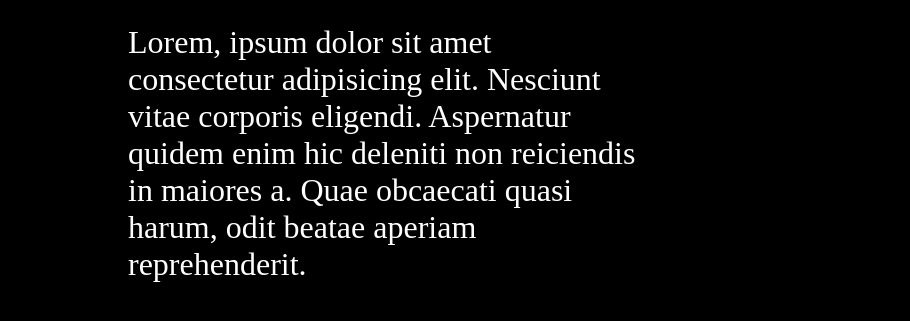
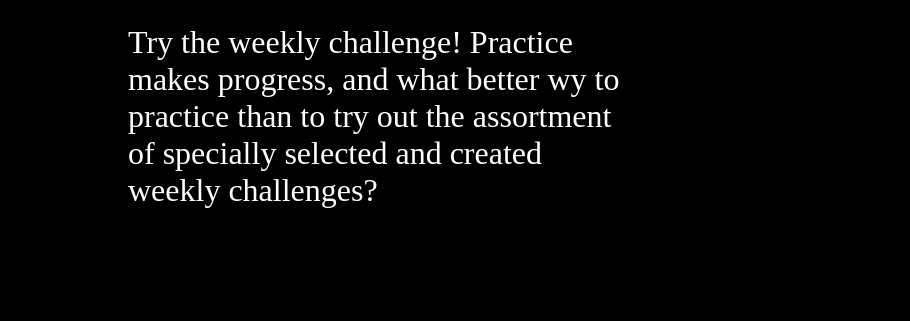
Before and after one commit to thelenzproject/thelenzproject.github.io, a plain HTML site: page weekly.html in a window 1280 px wide. Shown: the part 283-604 px from the top of the page, without its empty margins (0-910 px from the left). Drawn offline with Linux system fonts and the light colour scheme.

Commit message:
Add files via upload

```diff
--- a/weekly.html
+++ b/weekly.html
@@ -32,6 +32,6 @@
   <body>
   <h1>Weekly Challenge</h1>
   <a href="math.pdf" id="week">Click here to download the Weekly Challenge PDF</a>
-  <p>Lorem, ipsum dolor sit amet consectetur adipisicing elit. Nesciunt vitae corporis eligendi. Aspernatur quidem enim hic deleniti non reiciendis in maiores a. Quae obcaecati quasi harum, odit beatae aperiam reprehenderit.</p>
+  <p>Try the weekly challenge! Practice makes progress, and what better wy to practice than to try out the assortment of specially selected and created weekly challenges?</p>
   </body>
 </html>
```
